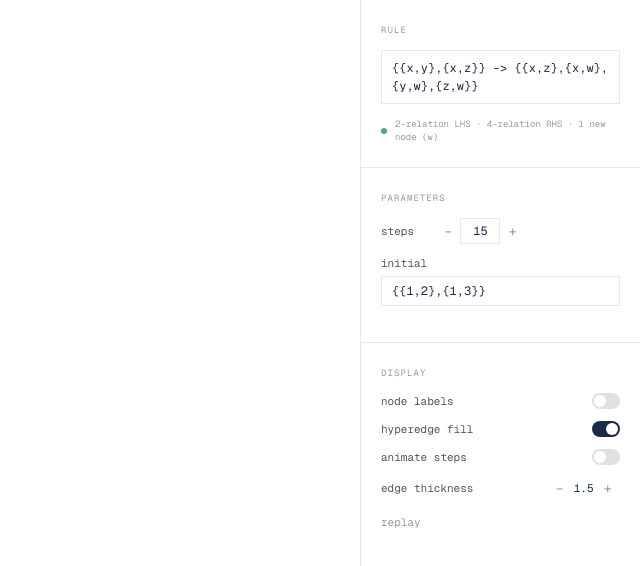
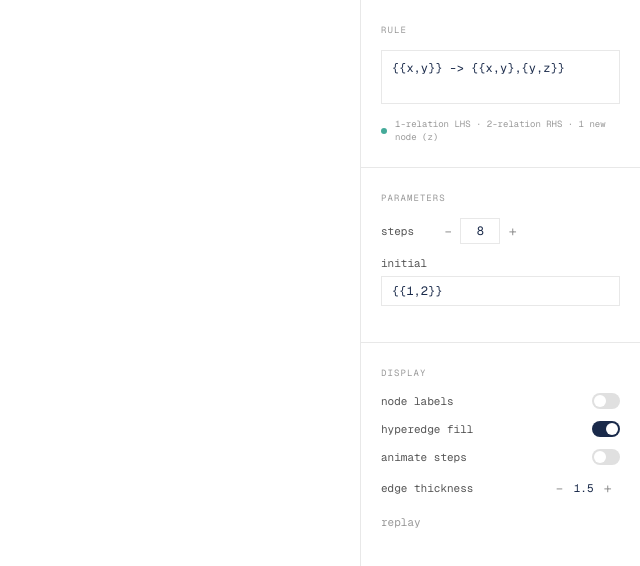
Before and after one commit to kofi-bhr/wolfram-physics, a Next.js app: page / in a window 1280 px wide. Shown: the top 566 px of the page, without its empty margins (640-1280 px from the left). Built offline with nearby package versions, Linux system fonts and the light colour scheme.

Commit message:
housekeeping

```diff
--- a/app/page.tsx
+++ b/app/page.tsx
@@ -9,9 +9,9 @@ import MetadataOverlay from './components/MetadataOverlay';
 // Dynamic import for Canvas to avoid SSR issues with PixiJS
 const Canvas = dynamic(() => import('./components/Canvas'), { ssr: false });
 
-const DEFAULT_RULE = '{{x,y},{x,z}} -> {{x,z},{x,w},{y,w},{z,w}}';
-const DEFAULT_INITIAL = '{{1,2},{1,3}}';
-const DEFAULT_STEPS = 15;
+const DEFAULT_RULE = '{{x,y}} -> {{x,y},{y,z}}';
+const DEFAULT_INITIAL = '{{1,2}}';
+const DEFAULT_STEPS = 8;
 
 interface NodePosition {
   x: number;
```
Also changed, not shown: 1 other file (tests, documents, lock files or other folders).
